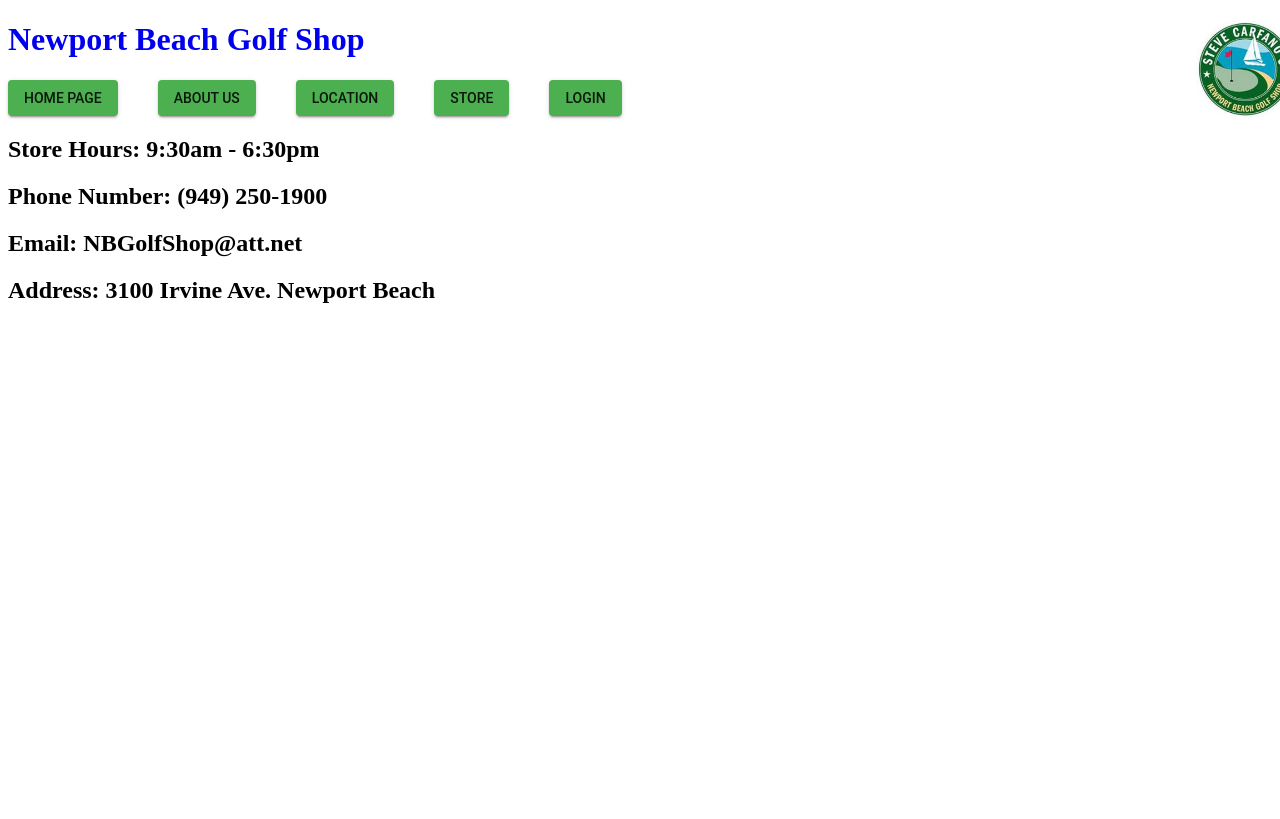
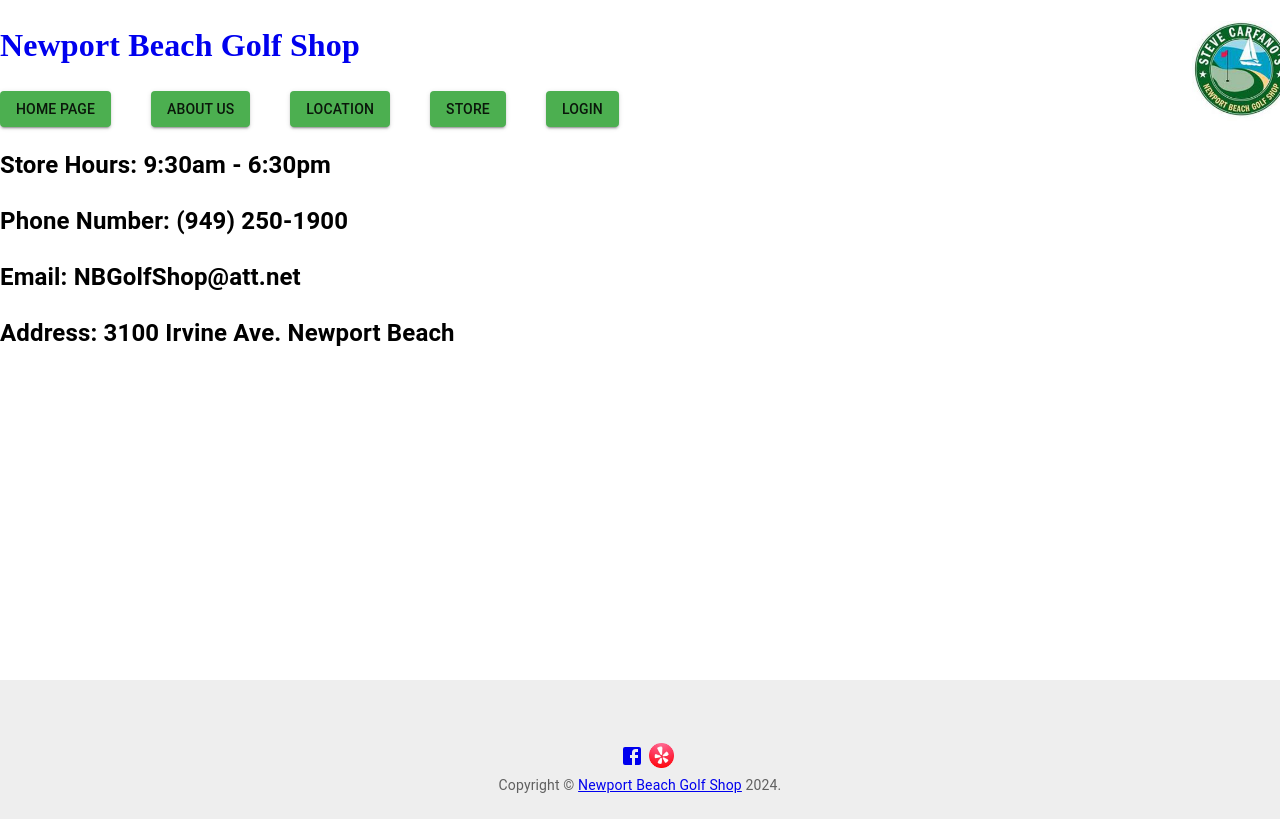
Before and after one commit to Thomas-Carfano/NBGS-Fullstack, a React (Vite) app in the folder client/: page / in a window 1280 px wide. Built offline with nearby package versions, Linux system fonts and the light colour scheme.

Commit message:
add footer component to app.jsx page

```diff
--- a/client/src/App.jsx
+++ b/client/src/App.jsx
@@ -1,5 +1,5 @@
-import './App.css'
-import HomePage from './components/HomePage'
+import './App.css';
+import HomePage from './components/HomePage';
 import { Routes, Route } from "react-router-dom";
 import LoginPage from './components/LoginPage';
 import SignUp from './components/SignupPage';
@@ -9,6 +9,7 @@
 // import TestPage from './components/TestPage';
 import NavBar from './components/NavBar';
 import { useState } from 'react';
+import Footer from './components/Footer';
 
 
 const App = () => {
@@ -27,8 +28,9 @@
       {/* <Route path="/test" element={<TestPage/>}/> */}
 
     </Routes>
+    <Footer/>
     </>
-  )
-}
+  );
+};
 
-export default App
+export default App;
--- a/client/src/components/AboutPage.jsx
+++ b/client/src/components/AboutPage.jsx
@@ -1,5 +1,4 @@
-import '../App.css'
-import Footer from './Footer'
+import '../App.css';
 
 const AboutPage = () => {
 
--- a/client/src/components/HomePage.jsx
+++ b/client/src/components/HomePage.jsx
@@ -1,6 +1,5 @@
-import '../App.css'
-import { Link } from 'react-router-dom'
-import Footer from './Footer'
+import '../App.css';
+import { Link } from 'react-router-dom';
 
 const HomePage = () => {
   const storeHours = [
--- a/client/src/components/LocationPage.jsx
+++ b/client/src/components/LocationPage.jsx
@@ -1,7 +1,6 @@
-import '../App.css'
+import '../App.css';
 import GoogleMapReact from 'google-map-react';
 import GolfCourseIcon from '@mui/icons-material/GolfCourse';
-import Footer from './Footer';
 import NavigationIcon from '@mui/icons-material/Navigation';
 import Fab from '@mui/material/Fab';
 import { Link } from 'react-router-dom';
--- a/client/src/components/LoginPage.jsx
+++ b/client/src/components/LoginPage.jsx
@@ -12,7 +12,6 @@
 import Container from '@mui/material/Container';
 import { createTheme, ThemeProvider } from '@mui/material/styles';
 import { green } from '@mui/material/colors';
-import Footer from './Footer';
 import { useState } from "react";
 import { useNavigate } from "react-router-dom";
 // TODO remove, this demo shouldn't need to reset the theme.
@@ -135,4 +134,4 @@
   );
 };
 
-export default LoginPage
+export default LoginPage;
--- a/client/src/components/NavBar.jsx
+++ b/client/src/components/NavBar.jsx
@@ -1,9 +1,9 @@
-import '../App.css'
+import '../App.css';
 import Button from '@mui/material/Button';
 import { green } from '@mui/material/colors';
 import { ThemeProvider, createTheme } from '@mui/material/styles';
 import { Link } from 'react-router-dom';
-import pic from '../pictures/nbgs-logo.jpeg'
+import pic from '../pictures/nbgs-logo.jpeg';
 
 const NavBar = () => {
     console.log("NavBar");
--- a/client/src/components/SignupPage.jsx
+++ b/client/src/components/SignupPage.jsx
@@ -12,7 +12,6 @@
 import Container from '@mui/material/Container';
 import { createTheme, ThemeProvider } from '@mui/material/styles';
 import { green } from '@mui/material/colors';
-import Footer from './Footer';
 
 // TODO remove, this demo shouldn't need to reset the theme.
 
--- a/client/src/components/Store.jsx
+++ b/client/src/components/Store.jsx
@@ -6,7 +6,6 @@
 import CardMedia from '@mui/material/CardMedia';
 import Button from '@mui/material/Button';
 import Typography from '@mui/material/Typography';
-import Footer from './Footer';
 
 const storeProducts = [
   {
```
